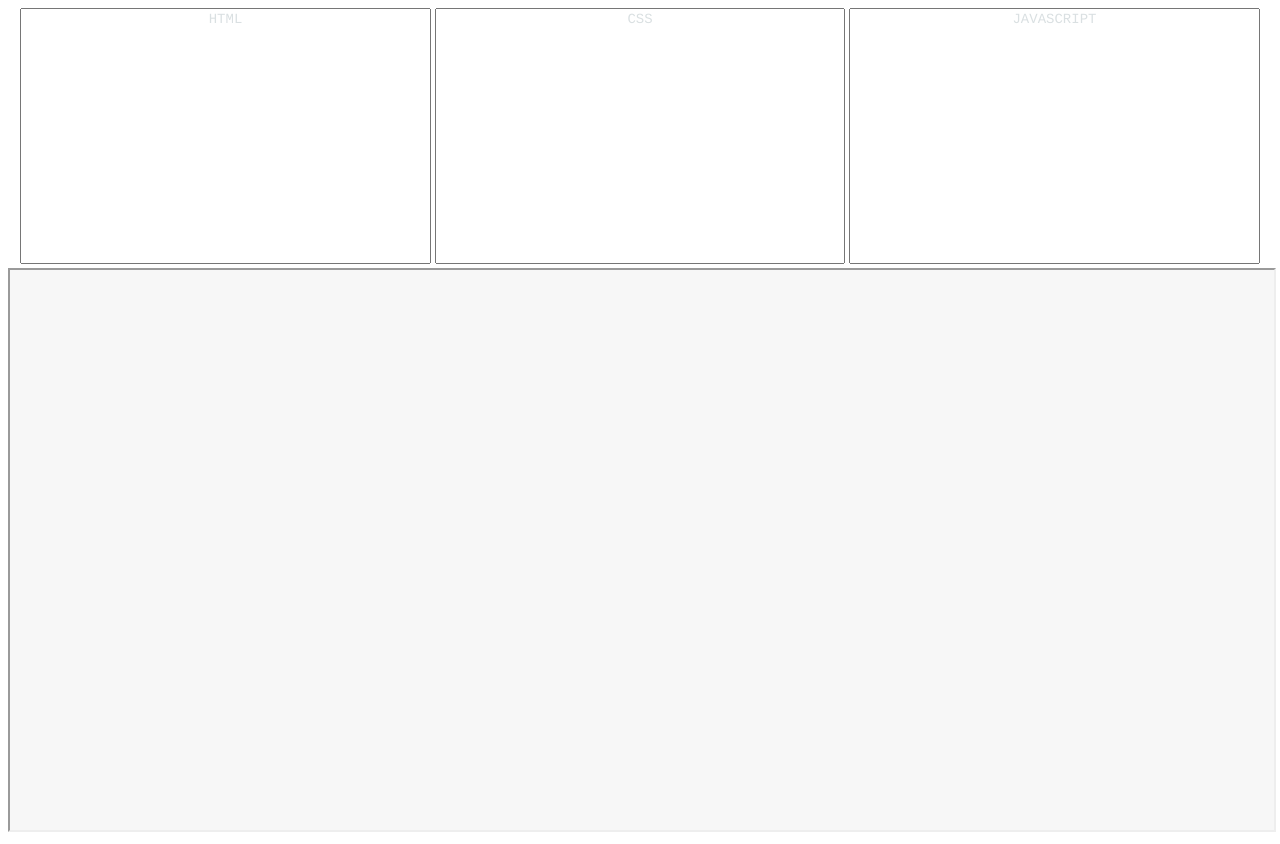
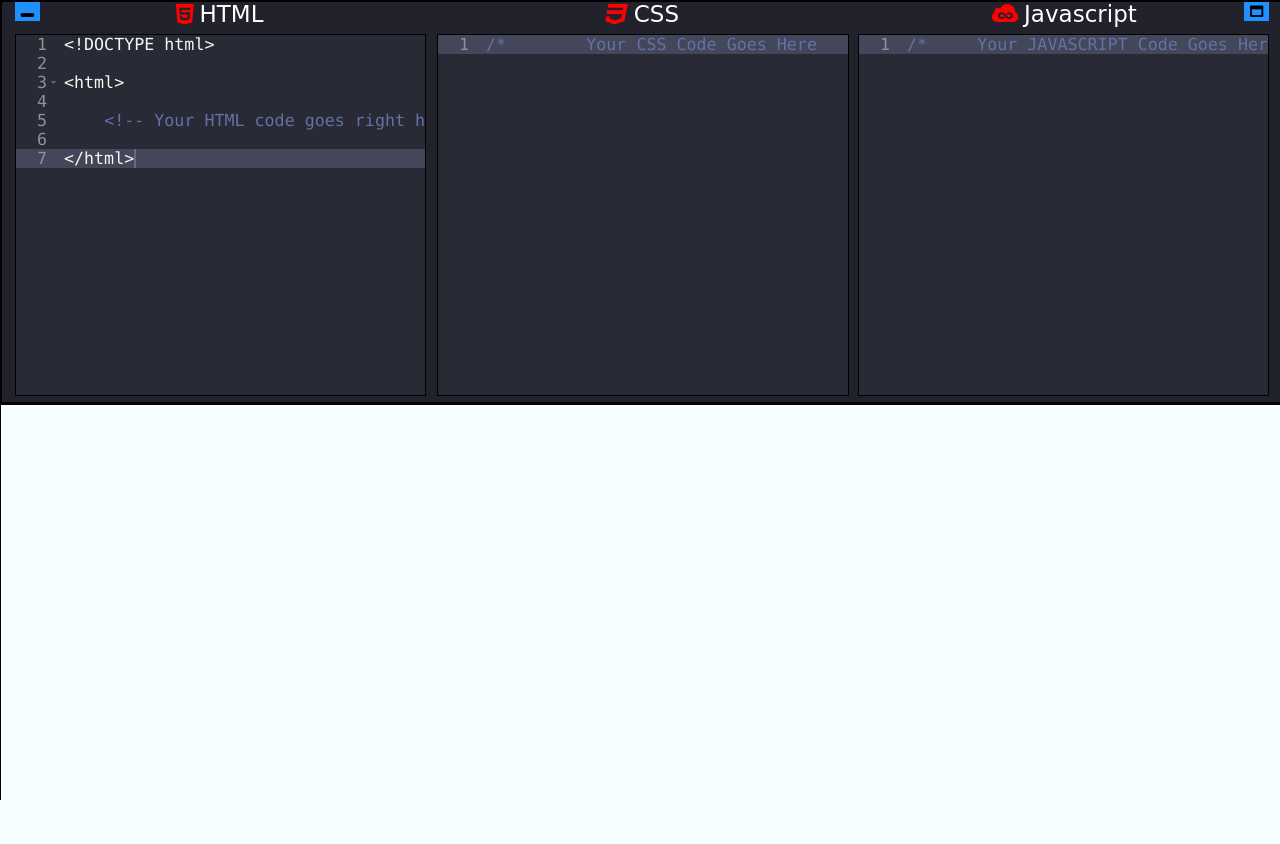
Before and after one commit to CSALS/Live-HTML-CSS-JS-Editor, a PHP site: page / in a window 1280 px wide. After the commit the page ends 800 px from the top, so only its background shows below. Run offline with PHP 8.4, Linux system fonts and the light colour scheme; some libraries are stand-ins or nearby versions.

Commit message:
Embed text-editors using Ace editor

```diff
--- a/app.js
+++ b/app.js
@@ -1,14 +1,148 @@
-function compile() {
-    var html = document.getElementById("html");
-    var css = document.getElementById("css");
-    var js = document.getElementById("js");
-    var code = document.getElementById("code").contentWindow.document;
+function getUserCode() {
+    return htmlEditor.getValue() + "<style>" + cssEditor.getValue() + "</style>" + "<script>" + jsEditor.getValue() + "</script>";
+}
+function update() {
+    //this is the content of iframe
+    var code = document.getElementById('iframe').contentWindow.document;
+    code.open();
+    //getting value from editor and puts in the iframe
+    code.write(getUserCode());
+    code.close();
+}
+function loadHTMLEditor() {
+    defaultHTMLValue = "<!DOCTYPE html>\n\n<html>\n\n    <!-- Your HTML code goes right here -->\n\n</html>"
+    //tells ace editor to use editor element , window.editor makes it global in the javascript file
+    window.htmlEditor = ace.edit("htmlEditor");
+    //mode mode
+    htmlEditor.setTheme("ace/theme/dracula");
+    //html mode
+    htmlEditor.getSession().setMode("ace/mode/html");
+    //sample text
+    htmlEditor.setValue(defaultHTMLValue,1); //1 = moves cursor to end
+    // when something changed in editor update is called
+    htmlEditor.getSession().on('change', function() {
+        update();
+    });
+    // puts cursor in the editor
+    htmlEditor.focus();
 
-    document.body.onkeyup = function(){
-      code.open();
-      code.writeln(html.value+"<style>"+css.value+"</style>"+"<script>" + js.value + "</script>");
-      code.close();
-    };
-};
+    //htmlEditor.setOption('showLineNumbers', true);
+    htmlEditor.setOptions({
+        fontSize: "12.5pt",
+        showLineNumbers: true,
+        vScrollBarAlwaysVisible:false,
+        enableBasicAutocompletion: true,
+        enableSnippets: true,
+        enableLiveAutocompletion: false
+    });
 
-compile();
+    htmlEditor.setShowPrintMargin(false);
+    //htmlEditor.setBehavioursEnabled(false);
+}
+function loadCSSEditor() {
+    defaultCSSValue = "/*        Your CSS Code Goes Here           */"
+    //tells ace editor to use editor element , window.editor makes it global in the javascript file
+    window.cssEditor = ace.edit("cssEditor");
+    //mode mode
+    cssEditor.setTheme("ace/theme/dracula");
+    //html mode
+    cssEditor.getSession().setMode("ace/mode/css");
+    //sample text
+    cssEditor.setValue(defaultCSSValue,1); //1 = moves cursor to end
+    // when something changed in editor update is called
+    cssEditor.getSession().on('change', function() {
+        update();
+    });
+    // puts cursor in the editor
+    cssEditor.focus();
+
+    //htmlEditor.setOption('showLineNumbers', true);
+    cssEditor.setOptions({
+        fontSize: "12.5pt",
+        showLineNumbers: true,
+        vScrollBarAlwaysVisible:true,
+        // enableBasicAutocompletion: true,
+        // enableSnippets: true,
+        // enableLiveAutocompletion: false
+    });
+
+    cssEditor.setShowPrintMargin(false);
+    //cssEditor.setBehavioursEnabled(false);
+}
+function loadJSEditor() {
+    defaultJSValue = "/*     Your JAVASCRIPT Code Goes Here       */"
+    //tells ace editor to use editor element , window.editor makes it global in the javascript file
+    window.jsEditor = ace.edit("jsEditor");
+    //mode mode
+    jsEditor.setTheme("ace/theme/dracula");
+    //html mode
+    jsEditor.getSession().setMode("ace/mode/javascript");
+    //sample text
+    jsEditor.setValue(defaultJSValue,1); //1 = moves cursor to end
+    // when something changed in editor update is called
+    jsEditor.getSession().on('change', function() {
+        update();
+    });
+    // puts cursor in the editor
+    jsEditor.focus();
+
+    //htmlEditor.setOption('showLineNumbers', true);
+    jsEditor.setOptions({
+        fontSize: "12.5pt",
+        showLineNumbers: true,
+        vScrollBarAlwaysVisible:true,
+        enableBasicAutocompletion: true,
+        enableSnippets: true,
+        enableLiveAutocompletion: false
+    });
+
+    jsEditor.setShowPrintMargin(false);
+    //htmlEditor.setBehavioursEnabled(false);
+}
+function setupEditor() {
+    loadHTMLEditor();
+    loadCSSEditor();
+    loadJSEditor();
+}
+function ready() {
+    setupEditor();
+}
+
+function maximizeIFrame() {
+    //First make Iframe height larger
+    let iframe = document.getElementById("iframe");
+    iframe.style.height = "98%";
+    iframe.style.width = "100%";
+    //Next equate all 3 editors dimensions to 0
+    let htmlEditor = document.getElementById("htmlEditor");
+    htmlEditor.style.height = "0%";
+    htmlEditor.style.width = "0%";
+    let cssEditor = document.getElementById("cssEditor");
+    cssEditor.style.height = "0%";
+    cssEditor.style.width = "0%";
+    let jsEditor = document.getElementById("jsEditor");
+    jsEditor.style.height = "0%";
+    jsEditor.style.width = "0%";
+    //Make editors height 5% which has labels and buttons
+    let allEditors = document.getElementById("editors");
+    allEditors.style.height = "5%";
+    allEditors.style.width = "100%";
+}
+function minimizeIframe() {
+    //Going in reverse order from maximizeFrame() to reset all elements to their original dimensions
+    var editors = document.getElementById("editors");
+    editors.style.height = "50%";
+    editors.style.width = "100%";
+    var editors = document.getElementById("htmlEditor");
+    editors.style.height = "90%";
+    editors.style.width = "32%";
+    editors = document.getElementById("cssEditor");
+    editors.style.height = "90%";
+    editors.style.width = "32%";
+    editors = document.getElementById("jsEditor");
+    editors.style.height = "90%";
+    editors.style.width = "32%";
+    var el = document.getElementById("iframe");
+    el.style.height = "50%";
+    el.style.width = "100%";
+}
--- a/index.html
+++ b/index.html
@@ -2,19 +2,37 @@
 
 <html>
     <head>
-        <title>HTML/CSS/JS Editor</title>
-        <link rel="stylesheet" href="style.css">
+        <title>Live HTML/CSS/JS Editor</title>
+        <script src="https://cdnjs.cloudflare.com/ajax/libs/ace/1.4.6/ace.js"></script>
+        <link rel="stylesheet" type="text/css" href="style.css">
+        <link rel="stylesheet" href="https://cdnjs.cloudflare.com/ajax/libs/font-awesome/4.7.0/css/font-awesome.min.css">
     </head>
 
-    <body>
-        <textarea id="html" placeholder="HTML"></textarea>
-        <textarea id="css" placeholder="CSS"></textarea>
-        <textarea id="js" placeholder="JAVASCRIPT"></textarea>
-        <!-- Iframe displays a webpage inside another webpage -->
-        <iframe id="code"></iframe>
-        <!-- The following commands enables app.js script to run when we load index.html in our browser -->
+    <body onload='ready()'>
+        <div id='container'>
+            <div id='editors'>
+                <div class = 'fa fa-html5 htmlLabel' style="font-size:23px;color:red" id = 'labels'>
+                    <button type="button" class="button minButton" onclick="minimizeIframe()"><i class='fa fa-window-minimize'></i></button>
+                    <span id='text'>HTML</span>
+                </div>
+                <div class = 'fa fa-css3 cssLabel' style="font-size:23px;color:red" id='labels'>
+                    <span id='text'>CSS</span>
+                </div>
+                <div class = 'fa fa-jsfiddle jsLabel' style="font-size:23px;color:red" id='labels'>
+                    <span id='text'>Javascript</span>
+                    <button type="button" class="button maxButton" onclick="maximizeIFrame()"><i class='fa fa-window-maximize'></i></button>
+                </div>
+
+                <div class='editor' id='htmlEditor'></div>
+                <div class='editor' id='cssEditor'></div>
+                <div class='editor' id='jsEditor'></div>
+            </div>
+
+            <iframe id='iframe' frameBorder="0">
+            </iframe>
+        </div>
+
         <script type="text/javascript" src="app.js"></script>
-
     </body>
 
 </html>
--- a/style.css
+++ b/style.css
@@ -1,38 +1,90 @@
-body {
+html,body {
+    margin: 0;
+    padding: 0;
+    height:100%;
+    width:100%;
+    overflow:hidden;
+    overflow-x: hidden;
+}
+/* Hides the scrollbar while still able to scroll */
+::-webkit-scrollbar {
+    width: 0px;  /* Remove scrollbar space */
+    background: transparent;  /* Optional: just make scrollbar invisible */
+}
+#container {
+    height:100%;
+    width:auto;
+    white-space:nowrap;
+    overflow:hidden;
+}
+#iframe {
+    border:1px solid black;
+    background:rgb(247, 254, 255);
+    height:50%;
+    /* display:inline-block;  */
+    width:100%;
+    /* what is inline */
+}
+#editors {
+    border:2px solid black;
+    position: relative;
+    background-color:#21222C;
+    height:50%;
+    width:100%;
+    /* what is inline */
+    /* display:inline-block;  */
+}
+.editor {
+    border:1.5px solid black;
+    position: absolute;
+    /* background: blue; */
+    top:8%;
+    height:90%;
+    width:32%;
+}
+#htmlEditor {
+    left:1%;
+}
+#cssEditor {
+    left:34%;
+}
+#jsEditor {
+    right:1%;
+}
+#labels {
+    position: absolute;
+    top:0%;
+    height:8%;
+    width:32%;
     text-align: center;
 }
-
-textarea {
-    resize: none;
-    width: 32%;
-    float: top;
-    min-height: 250px;
-    overflow: scroll;
-    margin: auto;
-    display: inline-block;
-    outline: none;
-    font-family: Courier, sans-serif;
-    font-size: 14px;
+.htmlLabel {
+    left:1%;
+}
+.cssLabel {
+    left:34%;
+}
+.jsLabel {
+    right:1%;
+}
+#text {
+    color:white;
+    font-family: "Comic Sans MS", "Comic Sans", cursive;
 }
 
-iframe {
-    background:rgb(247, 247, 247);
-    bottom: 0;
-    position: relative;
-    width: 100%;
-    height: 35em;
+.button {
+    background-color: DodgerBlue;
+    border: none;
+    padding: 2px 6px;
+    cursor: pointer;
 }
 
-::placeholder {
-    color:#DAE0E2;
-    text-align: center;
-    opacity: 1; /* Firefox */
+.minButton {
+    position:absolute;
+    left:0%;
 }
 
-:-ms-input-placeholder { /* Internet Explorer 10-11 */
-    color: #DAE0E2;
+.maxButton {
+    position:absolute;
+    right:0%;
 }
-
-::-ms-input-placeholder { /* Microsoft Edge */
-    color: #DAE0E2;
-}
```
Also changed, not shown: README.md.
